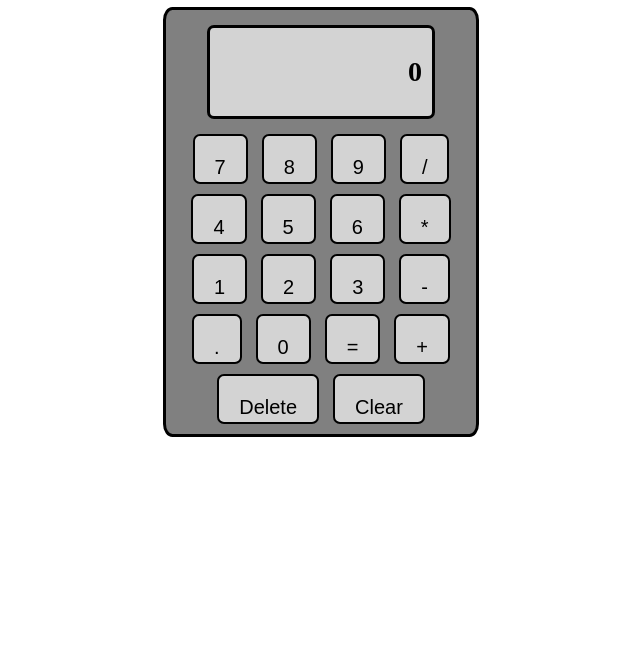
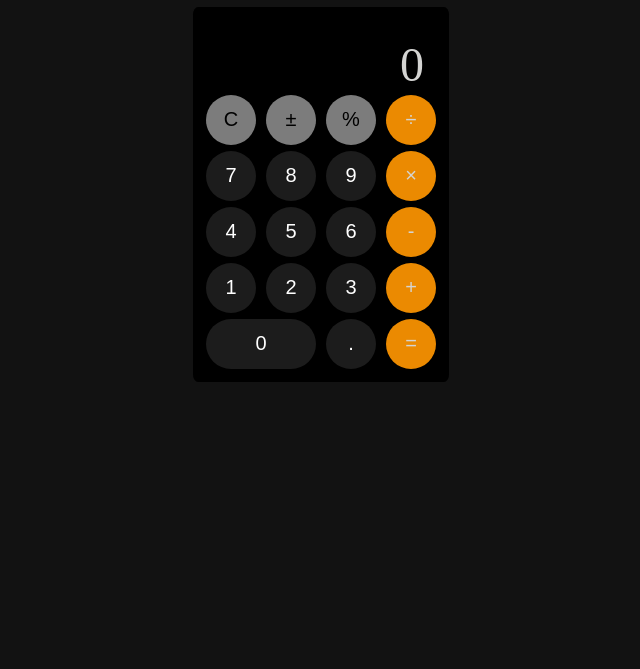
Before and after one commit to austinhogan11/calculator, a plain HTML site: page index.html in a window 1280 px wide. Shown: the part 131-800 px from the top of the page, without its empty margins (319-959 px from the left). Drawn offline with Linux system fonts and the light colour scheme.

Commit message:
iOS Calculator design

```diff
--- a/index.html
+++ b/index.html
@@ -10,37 +10,41 @@
 <body>
     <h1>Chosen's Calculator</h1>
     <div id="calculator">
-        <div id="display">
+        <!-- <div id="display">
             <h3 class="display-txt">0</h3>
-        </div>
+        </div> -->
         <div id="buttons">
+            <div class="btn-row">
+                <h3 class="display-txt">0</h3>
+            </div>
+            <div class="btn-row">
+                <button class="num-btn top">C</button>
+                <button class="num-btn top">&#177</button>
+                <button class="num-btn top">%</button>
+                <button class="op-btn top right">&#247</button>
+            </div>
             <div class="btn-row">
                 <button class="num-btn">7</button>
                 <button class="num-btn">8</button>
                 <button class="num-btn">9</button>
-                <button class="op-btn">/</button>
+                <button class="op-btn right">&#215</button>
             </div>
             <div class="btn-row">
                 <button class="num-btn">4</button>
                 <button class="num-btn">5</button>
                 <button class="num-btn">6</button>
-                <button class="op-btn">*</button>
+                <button class="op-btn right">-</button>
             </div>
             <div class="btn-row">
                 <button class="num-btn">1</button>
                 <button class="num-btn">2</button>
                 <button class="num-btn">3</button>
-                <button class="op-btn">-</button>
+                <button class="op-btn right">+</button>
             </div>
             <div class="btn-row">
+                <button class="num-btn zero-btn">0</button>
                 <button class="num-btn decimal">.</button>
-                <button class="num-btn">0</button>
-                <button id="eq-btn">=</button>
-                <button class="op-btn">+</button>
-            </div>
-            <div class="btn-row">
-                <button id="del-btn">Delete</button>
-                <button id="clear-btn">Clear</button>
+                <button id="eq-btn" class="right">=</button>
             </div>
 
         </div>
--- a/styles.css
+++ b/styles.css
@@ -1,4 +1,12 @@
 /* Style here */
+
+html {
+    background-color: #121212;
+}
+
+h1 {
+    color: #FF9500;
+}
 
 body {
     display: flex;
@@ -11,50 +19,58 @@ body {
     display: flex;
     flex-direction: column;
     align-items: center;
-    padding: 5px 20px;
-    border-style: solid;
-    border-radius: 3%;
-    /* border-color: white; */
-    width: fit-content;
-    background-color: gray
+    padding: 10px 10px;
+    border-radius: 2%;
+    border: none;
+    background-color: black;
 }
 
-#display, #num-div, #op-div {
-    /* margin: 10px; */
+.display-txt {
+    color: #D4D4D2;
+    padding: 20px 15px 0 0;
+    font-size: 48px;
+    margin: 0;
+    font-weight: 100;
 }
 
 #display {
-    border-style: solid;
-    width: 75%;
-    /* height: 25px; */
+    width: 100%;
+    height: 60px;
     display: flex;
     justify-content: end;
-    margin: 10px 0;
-    font-size: 24px;
-    border-radius: 7px;
-    padding: 0 10px;
-    background-color: lightgrey;
+    /* font-size: px; */
+    background-color: black;
+    color: white;
 }
 
 #buttons {
     display: flex;
     flex-direction: column;
-    align-items: center;
-    justify-content: space-around;
+    align-items: end;
 }
 
 button {
-    padding: 20px;
     font-size: 20px;
-    background-color: white;
-    border: solid 2px;
-    border-radius: 7px;
-    margin: 5px;
+    border-radius: 50%;
+    border: none;
+    margin: 3px;
     height: 50px;
-    /* margin: -2px; */
-    background-color: lightgray;
+    width: 50px;
+    background-color: #1C1C1C;
+    color: white;
 }
 
-.decimal {
-    /* font-size:; */
+.top {
+    background-color: #7c7c7c;
+    color: black;
 }
+
+.right {
+    background-color: #eb8a01;;
+    color: #D4D4D2;
+}
+
+.zero-btn {
+    width: 110px;
+    border-radius: 25px;
+}
```
